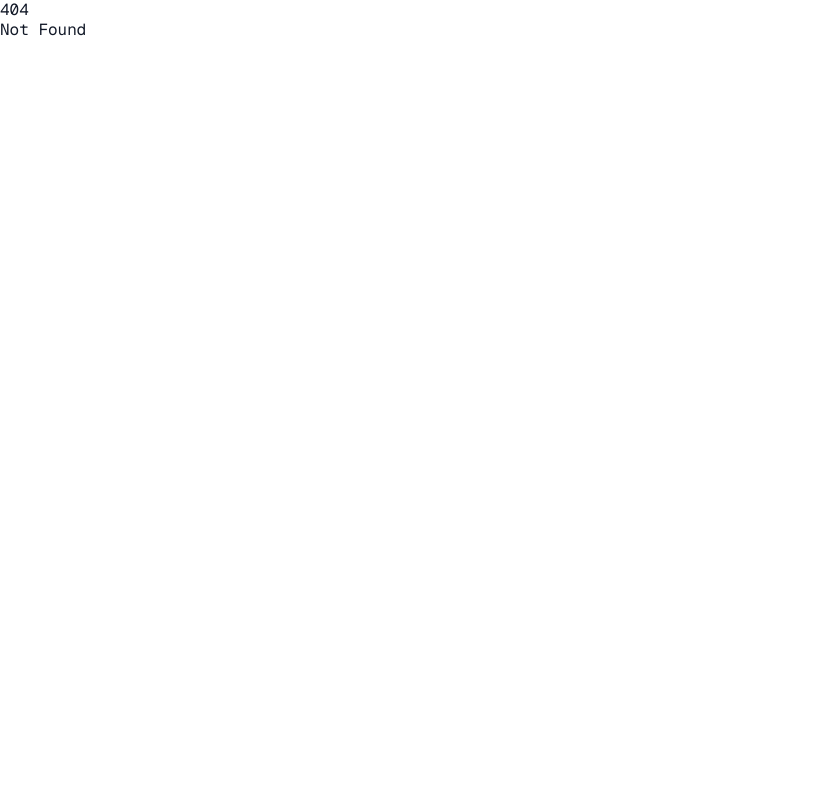
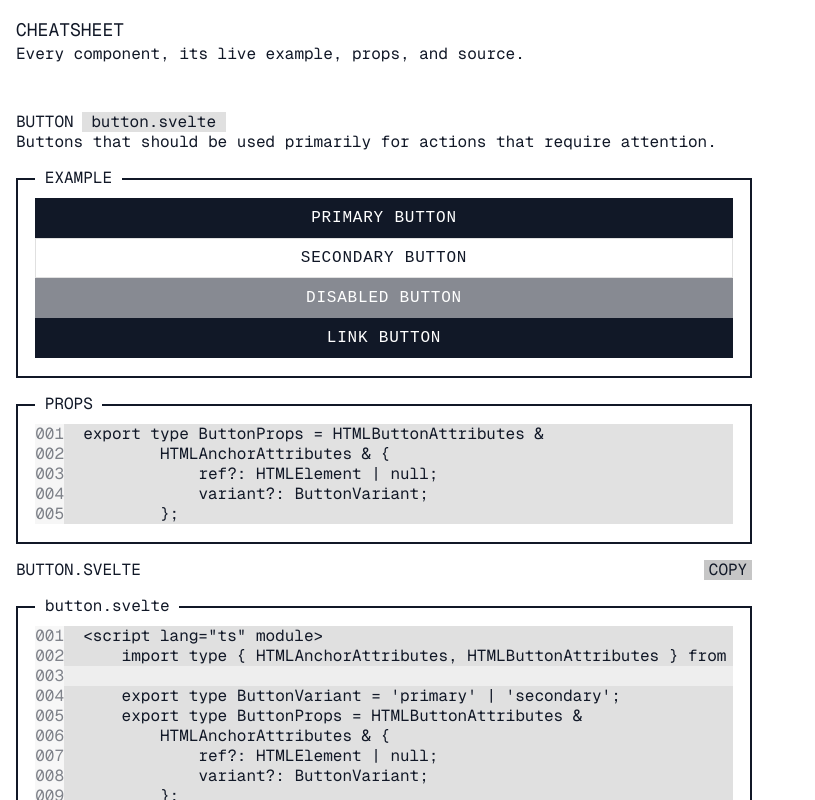
Before and after one commit to addisonking/svtui, a SvelteKit app: page /cheatsheet in a window 1280 px wide. Before the commit this address had no page. Shown: the top 800 px of the page, without its empty margins (0-815 px from the left). Built offline with nearby package versions, Linux system fonts and the light colour scheme.

Commit message:
feat: add cheatsheet page and update agents docs for llm outputs

```diff
--- a/src/routes/+page.svelte
+++ b/src/routes/+page.svelte
@@ -34,8 +34,9 @@
 		</p>
 	</div>
 
-	<div class="flex flex-row gap-2">
+	<div class="flex flex-row flex-wrap gap-2">
 		<ActionButton onclick={toggleMode} hotkey={['control', 't']}>TOGGLE THEME</ActionButton>
+		<ActionButton href="/cheatsheet" hotkey={['control', 'c']}>CHEATSHEET</ActionButton>
 		<ActionButton
 			href="https://github.com/addisonking/svtui"
 			hotkey={['control', 'g']}
--- /dev/null
+++ b/src/routes/cheatsheet/+page.svelte
@@ -0,0 +1,97 @@
+<script lang="ts">
+	import Card from '$lib/components/card.svelte';
+	import CodeBlock from '$lib/components/code-block.svelte';
+	import Badge from '$lib/components/badge.svelte';
+	import type { Component } from 'svelte';
+	import { resolve } from '$app/paths';
+
+	let { data } = $props();
+	const docs = $derived(data.docs);
+
+	let copiedSlug = $state('');
+
+	async function copySource(slug: string, source: string) {
+		try {
+			await navigator.clipboard.writeText(source);
+			copiedSlug = slug;
+			setTimeout(() => (copiedSlug = ''), 1500);
+		} catch {
+			copiedSlug = '';
+		}
+	}
+</script>
+
+<svelte:head>
+	<title>svtui — cheatsheet</title>
+	<meta
+		name="description"
+		content="Every svtui component: example, props, and source on one page."
+	/>
+</svelte:head>
+
+<div class="max-w-3xl space-y-12 p-4">
+	<header>
+		<h1 class="text-lg uppercase">Cheatsheet</h1>
+		<p>Every component, its live example, props, and source.</p>
+	</header>
+
+	{#snippet example(Example: Component)}
+		<Example />
+	{/snippet}
+
+	{#each docs as doc (doc.slug)}
+		<section class="flex flex-col gap-4">
+			<div>
+				<div class="flex items-baseline gap-2">
+					<h2 class="uppercase">
+						<a href={resolve('/components/[name]', { name: doc.slug })}>{doc.name}</a>
+					</h2>
+					<Badge>{doc.sourceName}</Badge>
+				</div>
+				<p>{doc.description}</p>
+			</div>
+
+			<svelte:boundary>
+				<Card title="EXAMPLE">
+					{@render example(doc.componentExample)}
+				</Card>
+				{#snippet failed()}
+					<Card title="EXAMPLE">
+						<p class="text-red-500">This example failed to render.</p>
+					</Card>
+				{/snippet}
+			</svelte:boundary>
+
+			{#if doc.propsType}
+				<Card title="PROPS">
+					<CodeBlock code={doc.propsType} />
+				</Card>
+			{/if}
+
+			<div class="flex items-center justify-between">
+				<span class="uppercase">{doc.sourceName}</span>
+				<button class="copy" onclick={() => copySource(doc.slug, doc.source)}>
+					{copiedSlug === doc.slug ? 'COPIED' : 'COPY'}
+				</button>
+			</div>
+			<Card title={doc.sourceName}>
+				<CodeBlock code={doc.source} />
+			</Card>
+		</section>
+	{/each}
+</div>
+
+<style>
+	.copy {
+		font-family: inherit;
+		font-size: inherit;
+		background: var(--button-secondary-fg);
+		border: 0;
+		padding: 0 0.5ch;
+		cursor: pointer;
+		color: inherit;
+	}
+	.copy:hover {
+		background: var(--focus-ring);
+	}
+</style>
--- /dev/null
+++ b/src/routes/cheatsheet/+page.ts
@@ -0,0 +1,7 @@
+import { docs, type Doc } from '$lib/config/docs';
+
+export const prerender = true;
+
+export function load(): { docs: Doc[] } {
+	return { docs };
+}
--- a/src/routes/components/+layout.svelte
+++ b/src/routes/components/+layout.svelte
@@ -12,6 +12,7 @@
 	<aside class="w-64 shrink-0 p-4 space-y-4 border-r border-[var(--border-default)]">
 		<div class="flex flex-col gap-2">
 			<ActionList icon="<" href="/">HOME</ActionList>
+			<ActionList icon="=" href="/cheatsheet">CHEATSHEET</ActionList>
 			<ActionButton onclick={toggleMode} hotkey={['control', 't']}>TOGGLE THEME</ActionButton>
 		</div>
 		<nav class="flex flex-col">
```
Also changed, not shown: 1 other file (tests, documents, lock files or other folders).
